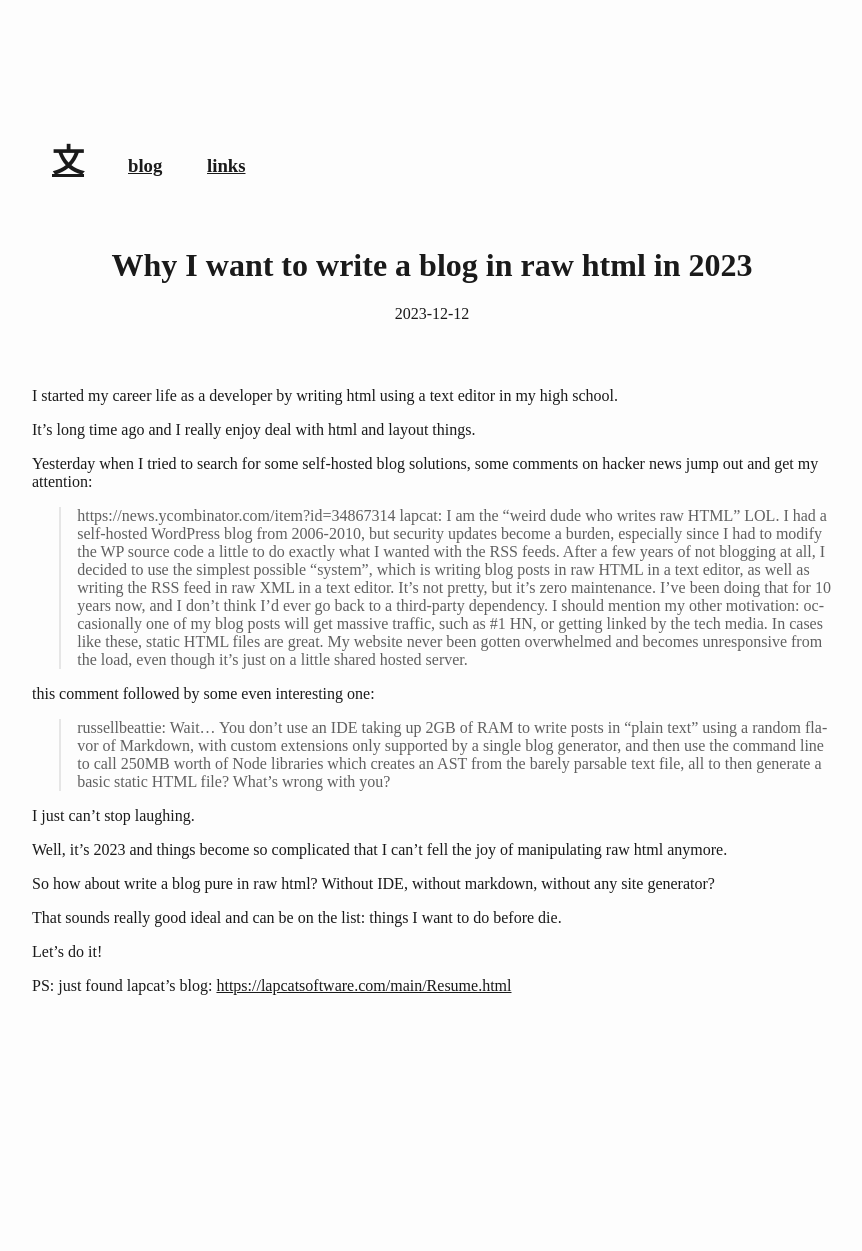
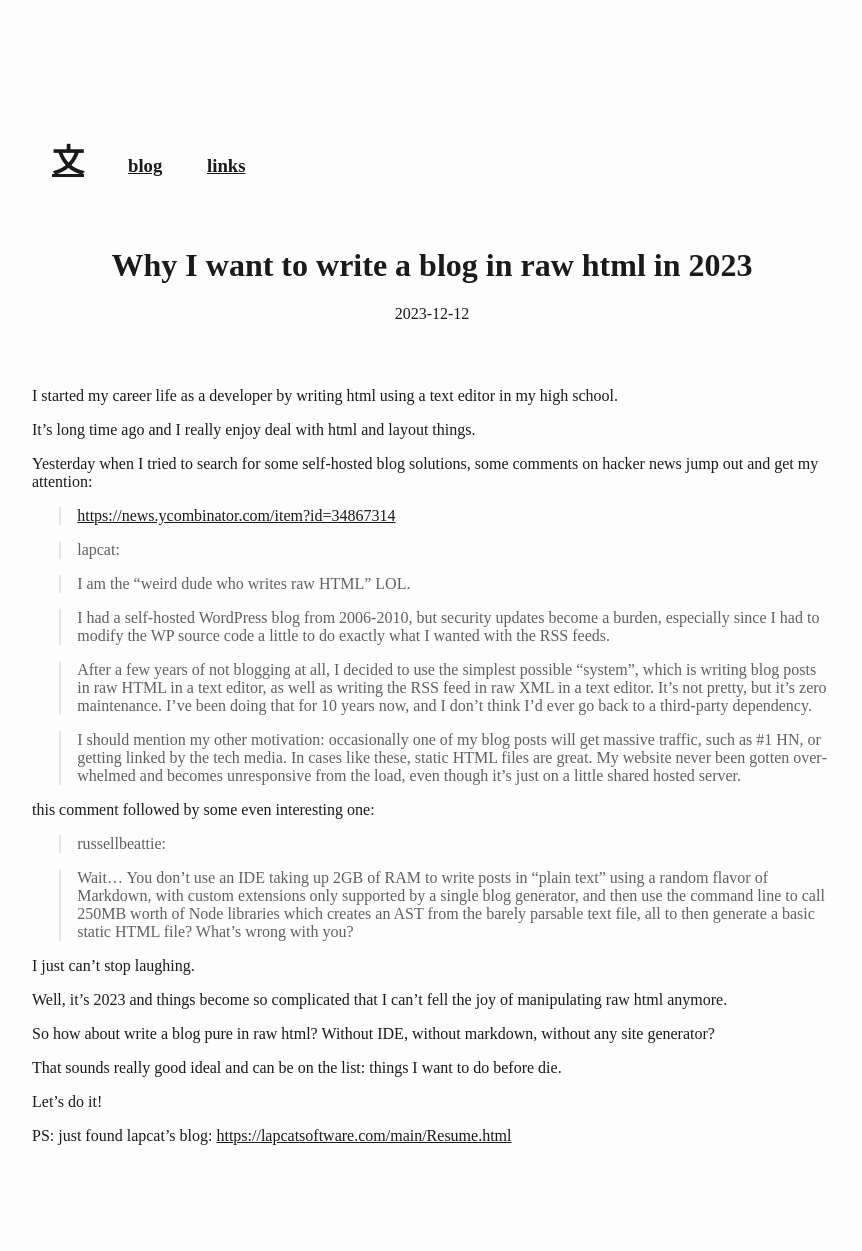
Before and after one commit to wangw469/wangw469.github.io, a Jekyll site: the page built from blog/20231212-why-i-want-to-write-a-blog-in-raw-html-in-2023.md, in a window 1280 px wide. Shown: the whole page, without its empty margins (58-920 px from the left). Built offline with Jekyll 4.4.1, drawn with Linux system fonts in a browser that asks for light colours; before the commit the page ends 1101 px from its top, so only the background shows below that; some of the changed lines change nothing that is shown.

Commit message:
update format

```diff
--- a/blog/20231212-why-i-want-to-write-a-blog-in-raw-html-in-2023.md
+++ b/blog/20231212-why-i-want-to-write-a-blog-in-raw-html-in-2023.md
@@ -10,16 +10,22 @@ It’s long time ago and I really enjoy deal with html and layout things.
 
 Yesterday when I tried to search for some self-hosted blog solutions, some comments on hacker news jump out and get my attention:
 
-> https://news.ycombinator.com/item?id=34867314
+> [https://news.ycombinator.com/item?id=34867314](https://news.ycombinator.com/item?id=34867314)
+
 > lapcat:
+
 > I am the "weird dude who writes raw HTML" LOL.
+
 > I had a self-hosted WordPress blog from 2006-2010, but security updates become a burden, especially since I had to modify the WP source code a little to do exactly what I wanted with the RSS feeds.
+
 > After a few years of not blogging at all, I decided to use the simplest possible "system", which is writing blog posts in raw HTML in a text editor, as well as writing the RSS feed in raw XML in a text editor. It's not pretty, but it's zero maintenance. I've been doing that for 10 years now, and I don't think I'd ever go back to a third-party dependency.
+
 > I should mention my other motivation: occasionally one of my blog posts will get massive traffic, such as #1 HN, or getting linked by the tech media. In cases like these, static HTML files are great. My website never been gotten overwhelmed and becomes unresponsive from the load, even though it's just on a little shared hosted server.
 
 this comment followed by some even interesting one:
 
 > russellbeattie:
+
 > Wait... You don't use an IDE taking up 2GB of RAM to write posts in "plain text" using a random flavor of Markdown, with custom extensions only supported by a single blog generator, and then use the command line to call 250MB worth of Node libraries which creates an AST from the barely parsable text file, all to then generate a basic static HTML file? What's wrong with you?
 
 I just can’t stop laughing.
```
